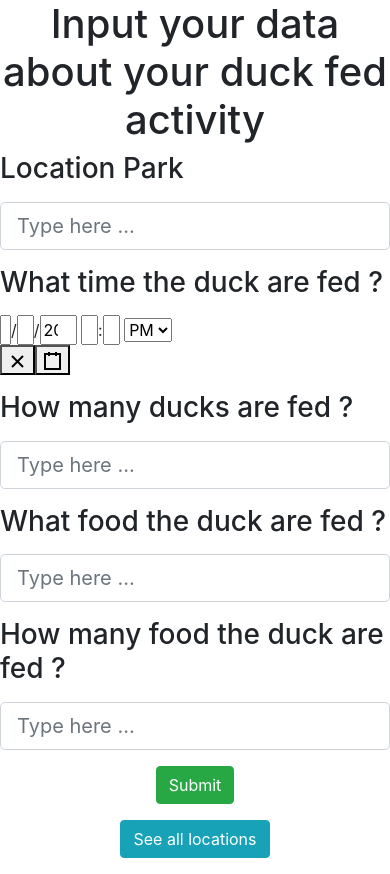
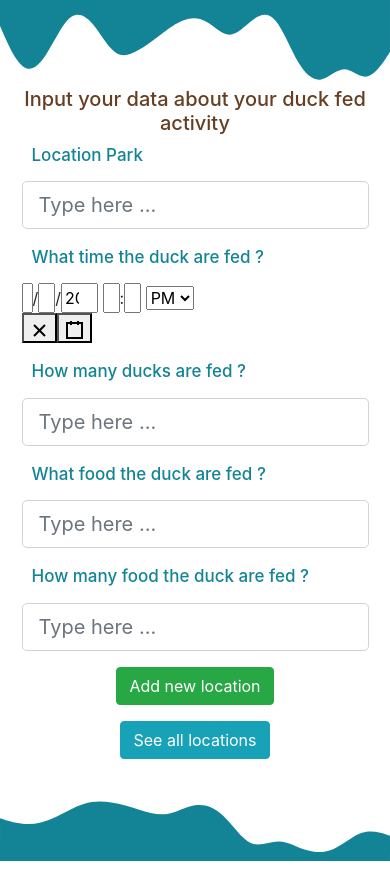
Before and after one commit to HaiOliver/selectionTest-React, a React (Create React App) app: page /infoDuckFed in a window 390 px wide. Built offline with nearby package versions, Linux system fonts and the light colour scheme.

Commit message:
finishing styling and preparing for deploy

```diff
--- a/public/index.html
+++ b/public/index.html
@@ -34,6 +34,9 @@
   </head>
   <body>
     <noscript>You need to enable JavaScript to run this app.</noscript>
+    <div>
+      <svg xmlns="http://www.w3.org/2000/svg" viewBox="0 0 1440 320"><path fill="#138496" fill-opacity="1" d="M0,96L14.1,128C28.2,160,56,224,85,245.3C112.9,267,141,245,169,202.7C197.6,160,226,96,254,69.3C282.4,43,311,53,339,85.3C367.1,117,395,171,424,192C451.8,213,480,203,508,186.7C536.5,171,565,149,593,128C621.2,107,649,85,678,74.7C705.9,64,734,64,762,80C790.6,96,819,128,847,128C875.3,128,904,96,932,74.7C960,53,988,43,1016,74.7C1044.7,107,1073,181,1101,229.3C1129.4,277,1158,299,1186,293.3C1214.1,288,1242,256,1271,256C1298.8,256,1327,288,1355,282.7C1383.5,277,1412,235,1426,213.3L1440,192L1440,0L1425.9,0C1411.8,0,1384,0,1355,0C1327.1,0,1299,0,1271,0C1242.4,0,1214,0,1186,0C1157.6,0,1129,0,1101,0C1072.9,0,1045,0,1016,0C988.2,0,960,0,932,0C903.5,0,875,0,847,0C818.8,0,791,0,762,0C734.1,0,706,0,678,0C649.4,0,621,0,593,0C564.7,0,536,0,508,0C480,0,452,0,424,0C395.3,0,367,0,339,0C310.6,0,282,0,254,0C225.9,0,198,0,169,0C141.2,0,113,0,85,0C56.5,0,28,0,14,0L0,0Z"></path></svg>
+    </div>
     <div id="root"></div>
     <!--
       This HTML file is a template.
@@ -45,5 +48,8 @@
       To begin the development, run `npm start` or `yarn start`.
       To create a production bundle, use `npm run build` or `yarn build`.
     -->
+    <div>
+      <svg xmlns="http://www.w3.org/2000/svg" viewBox="0 0 1440 320"><path fill="#138496" fill-opacity="1" d="M0,160L17.1,165.3C34.3,171,69,181,103,181.3C137.1,181,171,171,206,154.7C240,139,274,117,309,106.7C342.9,96,377,96,411,101.3C445.7,107,480,117,514,128C548.6,139,583,149,617,144C651.4,139,686,117,720,112C754.3,107,789,117,823,149.3C857.1,181,891,235,926,250.7C960,267,994,245,1029,245.3C1062.9,245,1097,267,1131,277.3C1165.7,288,1200,288,1234,272C1268.6,256,1303,224,1337,213.3C1371.4,203,1406,213,1423,218.7L1440,224L1440,320L1422.9,320C1405.7,320,1371,320,1337,320C1302.9,320,1269,320,1234,320C1200,320,1166,320,1131,320C1097.1,320,1063,320,1029,320C994.3,320,960,320,926,320C891.4,320,857,320,823,320C788.6,320,754,320,720,320C685.7,320,651,320,617,320C582.9,320,549,320,514,320C480,320,446,320,411,320C377.1,320,343,320,309,320C274.3,320,240,320,206,320C171.4,320,137,320,103,320C68.6,320,34,320,17,320L0,320Z"></path></svg>
+    </div>
   </body>
 </html>
--- a/src/App.js
+++ b/src/App.js
@@ -1,9 +1,10 @@
-import React,{Component,lazy, Suspense} from 'react';
+import React,{lazy, Suspense} from 'react';
 import './App.css';
 import 'bootstrap/dist/css/bootstrap.min.css';
 import { Switch, Route} from 'react-router-dom';
 import ErrorBoundary from './components/error-boundary/error-boundary';
 import Loading from './components/loading/loading';
+
 // !! Lazy loading => improve loading speed
 const ListParks = lazy(()=>import('./pages/list-all-parks-fed-duck/list-parks'))
 const FedDuck = lazy(()=>import('./pages/info-fed-duck-in-park/fed-duck'))
--- /dev/null
+++ b/src/components/form-input-for-duck-fed/inputForm.css
@@ -0,0 +1,74 @@
+.where{
+      font-weight: 500;
+      font-size: 40px;
+      color:#138496;
+}
+
+.time_fed{
+      font-weight: 500;
+      font-size: 40px;
+      color:#138496;
+
+}
+
+.numberDucksFed{
+      font-weight: 500;
+      font-size: 40px;
+      color:#138496;
+}
+
+.foodFedDuck{
+      font-weight: 500;
+      font-size: 40px;
+      color:#138496;
+
+}
+
+.howManyfood{
+      font-weight: 500;
+      font-size: 40px;
+      color:#138496;
+
+}
+
+@media only screen and (max-width: 600px) {
+
+            .where{
+            margin-left: 10px;
+            font-weight: 500;
+            font-size: 17px;
+            color:#138496;
+      }
+
+      .time_fed{
+            margin-left: 10px;
+            font-weight: 500;
+            font-size: 17px;
+            color:#138496;
+
+      }
+
+      .numberDucksFed{
+            margin-left: 10px;
+            font-weight: 500;
+            font-size: 17px;
+            color:#138496;
+      }
+
+      .foodFedDuck{
+            margin-left: 10px;
+            font-weight: 500;
+            font-size: 17px;
+            color:#138496;
+
+      }
+
+      .howManyfood{
+            margin-left: 10px;
+            font-weight: 500;
+            font-size: 17px;
+            color:#138496;
+
+      }
+
+}
--- a/src/components/form-input-for-duck-fed/inputForm.jsx
+++ b/src/components/form-input-for-duck-fed/inputForm.jsx
@@ -3,6 +3,8 @@ import axios from "axios";
 import Button from 'react-bootstrap/Button';
 import Form from 'react-bootstrap/Form';
 import DateTimePicker from 'react-datetime-picker';
+import { useHistory } from "react-router-dom";
+import './inputForm.css';
 export default function FormInput() {
 
       const [time_fed, onChangeTime] = useState(new Date());
@@ -31,9 +33,7 @@ export default function FormInput() {
       }
 
       const handleNumberFoods = (value) => {
-            if(isNaN(value)){
-                  alert("please input a number !!")
-            }
+
             setNumberFoods(value)
       }
 
@@ -61,15 +61,15 @@ export default function FormInput() {
             return (year + "-" + month + "-" + date + " " + hours + ":" + minutes + ":" + seconds)
 
       }
-
+      const history = useHistory();
       // ! Handle Submit
       const handleSubmit = (e) => {
             e.preventDefault()
+            // ! Check validation empty blank
             if(location === "" || foods === "" || numberDucks === "" || numberFoods === ""  ){
                   alert("There is empty field. Please enter data !!")
                   return
             }
-
 
             const data = {
 
@@ -79,8 +79,8 @@ export default function FormInput() {
                   time_fed: formatDate(time_fed),
                   food:foods
                     };
-            console.log("🚀 ~ file: inputForm.jsx ~ line 48 ~ handleSubmit ~ data", data.time_fed)
 
+            // ? do post request here
             axios.post("/addNewPark",data)
                   .then((response) => {
                               console.log("🚀 ~ file: inputForm.jsx ~ line 57 ~ .then ~ response", response)
@@ -91,7 +91,10 @@ export default function FormInput() {
                               alert('Sorry, park cannot be added. Network error.');
                                     })
 
-            // ? do post request here
+
+            // ! redirect to Homepage
+            let path = `/`;
+            history.push(path);
       }
 
 
@@ -100,7 +103,7 @@ export default function FormInput() {
             <Form onSubmit={handleSubmit}>
                   <Form.Group controlId="formBasicLocation">
                         <Form.Label className="text-left" style={{width: "100%"}}>
-                              <h3>
+                              <h3 className="where">
                                     Location Park
                               </h3>
 
@@ -118,7 +121,7 @@ export default function FormInput() {
 
                   <Form.Group controlId="formBasicTime">
                         <Form.Label className="text-left" style={{width: "100%"}}>
-                              <h3>
+                              <h3 className="time_fed">
                                     What time the duck are fed ?
                               </h3>
 
@@ -138,7 +141,7 @@ export default function FormInput() {
 
                   <Form.Group controlId="formBasicDucks">
                         <Form.Label className="text-left" style={{width: "100%"}}>
-                              <h3>
+                              <h3 className="numberDucksFed">
                                     How many ducks are fed ?
                               </h3>
 
@@ -153,7 +156,7 @@ export default function FormInput() {
 
                   <Form.Group controlId="formBasicFoods">
                         <Form.Label className="text-left" style={{width: "100%"}}>
-                              <h3>
+                              <h3 className="foodFedDuck">
                                     What food the duck are fed ?
                               </h3>
 
@@ -168,7 +171,7 @@ export default function FormInput() {
 
                   <Form.Group controlId="formBasicNumberFoods">
                         <Form.Label className="text-left" style={{width: "100%"}}>
-                              <h3>
+                              <h3 className="howManyfood">
                                        How many food the duck are fed ?
                               </h3>
 
@@ -183,7 +186,7 @@ export default function FormInput() {
                   </Form.Group>
 
                   <Button variant="success" type="submit">
-                        Submit
+                        Add new location
                   </Button>
 
             </Form>
--- /dev/null
+++ b/src/components/park/park.css
@@ -0,0 +1,98 @@
+.location{
+      font-weight: 500;
+      font-size: 30px;
+      color:#138496;
+      text-transform: uppercase;
+
+}
+
+.food{
+      font-weight: 500;
+      font-size: 20px;
+      color:#138496;
+      width: 40px;
+      overflow: hidden;
+      overflow: hidden;
+       white-space:normal;
+}
+
+.numberFoods{
+      font-weight: 500;
+      font-size: 20px;
+      color:#138496;
+}
+
+.numberDucks{
+      font-weight: 500;
+      font-size: 20px;
+      color:#138496;
+
+}
+
+.date{
+      font-weight: 500;
+      font-size: 20px;
+      color:#138496;
+}
+
+
+.hour{
+      font-weight: 500;
+      font-size: 20px;
+      color:#138496;
+}
+
+.container-info{
+
+      text-align:left;
+      width:400px;
+      overflow-y:auto;
+
+      position:relative;
+      left:0;
+      height: 100px;
+
+}
+
+.title-location{
+      font-size: 18px;
+      width:400px;
+      overflow-y:auto;
+      text-align:center;
+      position:relative;
+      left:0;
+      height: 70px;
+}
+
+
+@media only screen and (max-width: 600px) {
+
+      .container-info{
+            text-align:left;
+            width:270px;
+            overflow-y:auto;
+            position:relative;
+            left:0;
+            height: 100px;
+
+      }
+
+      .title-location{
+            width:270px;
+            overflow-y:auto;
+            text-align:center;
+            position:relative;
+            left:0;
+            height: 70px;
+            font-size: 20px;
+      }
+
+      .location{
+      font-weight: 500;
+      font-size: 20px;
+      color:#138496;
+      text-transform: uppercase;
+
+}
+
+}
--- a/src/components/park/park.jsx
+++ b/src/components/park/park.jsx
@@ -1,11 +1,10 @@
 import React from 'react'
-// import Container from 'react-bootstrap/Container'
-// import Row from 'react-bootstrap/Row';
-// import Card from 'react-bootstrap/Card';
+
 import axios from "axios";
 import {
-      Card, Button, CardHeader, CardFooter, CardBody, CardText, CardTitle
+      Card, Button, CardHeader, CardFooter, CardBody, CardText, CardTitle, Container
 } from 'reactstrap';
+import "./park.css"
 
 function Park(props) {
 
@@ -21,31 +20,49 @@ function Park(props) {
                   .then(data => {
 
                         if (data.success)
-                              alert(`Location ${location} successfully deleted! Please refresh the page !`)
-                        else
-                              alert('Sorry,Network error.');
+                        {
+                              alert(`Location ${location} successfully deleted ! Page will automatically refresh !`)
+                              // ! redirect to Homepage
+                              window.location.reload();
+                        }
+                        else{
+                              alert('Sorry,Network error.');}
                   });
+
+
 
 
       }
 
 
       return (
+                        <Card  className="park" body outline color="info">
+                              <CardHeader>
+                                    <Container className="title-location">
+                                          <h4>
+                                          Location: <span className="location">{location}</span>
+                                          </h4>
+                                    </Container>
 
-                        <Card style={{ width: '21rem' }}>
-                              <CardHeader>Location: {location}</CardHeader>
+                                    </CardHeader>
                                     <CardBody>
 
                                           <CardTitle  className="d-flex align-items-start flex-column">
-                                                <h5>Number of ducks are fed: {numberDucks} </h5>
-                                                <h5>What kind of food: {food}</h5>
-                                                <h5>How many food: {numberFoods}</h5>
+                                                 <Container className="container-info">
+                                                <h5>Number of ducks are fed: <span className="numberDucks">{numberDucks}</span> </h5>
+
+                                                <h5 >What kind of food: <span className="food">{food}</span></h5>
+
+
+                                                <h5>How many food: <span className="numberFoods">{numberFoods}</span></h5>
+                                                </Container>
                                           </CardTitle>
                                           <Button onClick = {handleDelete} >Delete</Button>
                                     </CardBody>
                               <CardFooter className="d-flex align-items-end flex-column">
-                                          <p>Date: {time.slice(0,10)}</p>
-                                          <p>Time: {time.slice(11,)}</p>
+                                          <p>Time created at: <span className="hour">{time.slice(11,)}</span></p>
+                                          <p>Date created on: <span className="date">{time.slice(0,10)}</span></p>
+
                               </CardFooter>
                         </Card>
 
--- a/src/index.css
+++ b/src/index.css
@@ -5,6 +5,7 @@ body {
     sans-serif;
   -webkit-font-smoothing: antialiased;
   -moz-osx-font-smoothing: grayscale;
+
 }
 
 code {
--- /dev/null
+++ b/src/pages/info-fed-duck-in-park/fed-duck.css
@@ -0,0 +1,16 @@
+.another-title{
+      font-weight: 500;
+      font-size: 60px;
+      color:#673E22;
+
+}
+
+
+@media only screen and (max-width: 600px) {
+  .another-title{
+      font-weight: 500;
+      font-size: 20px;
+      color:#673E22;
+
+      }
+}
--- a/src/pages/info-fed-duck-in-park/fed-duck.jsx
+++ b/src/pages/info-fed-duck-in-park/fed-duck.jsx
@@ -4,11 +4,12 @@ import Container from 'react-bootstrap/Container'
 import Row from 'react-bootstrap/Row';
 import {Link} from 'react-router-dom';
 import Button from 'react-bootstrap/Button';
+import './fed-duck.css';
 export default function fedDuck() {
       return (
             <Container >
                   <Row className="d-flex justify-content-center">
-                        <h1> Input your data about your duck fed activity </h1>
+                        <h1 className="another-title"> Input your data about your duck fed activity </h1>
                   </Row>
                   <Row className="d-flex justify-content-center">
                         <FormInput/>
--- /dev/null
+++ b/src/pages/list-all-parks-fed-duck/list-parks.css
@@ -0,0 +1,36 @@
+h1.big-header{
+      text-align: center;
+      font-family:Georgia, 'Times New Roman', Times, serif;
+      font-size: 70px;
+      font-weight: 600;
+      color:#BF537F;
+      margin-top: 40px;
+
+}
+
+.add-new-park{
+      color: white;
+      background-color: #BF537F;
+      width: 120px;
+      height:40px;
+      font-weight:400 ;
+      font-size: 15px;
+      border-radius: 10px;
+      text-align: center;
+}
+
+
+@media only screen and (max-width: 600px) {
+
+
+      h1.big-header{
+               text-align: center;
+      font-family:Georgia, 'Times New Roman', Times, serif;
+      font-size: 20px;
+      font-weight: 600;
+      color:#BF537F;
+      margin-top: 20px;
+}
+
+
+}
--- a/src/pages/list-all-parks-fed-duck/list-parks.jsx
+++ b/src/pages/list-all-parks-fed-duck/list-parks.jsx
@@ -4,21 +4,19 @@ import Row from 'react-bootstrap/Row';
 import Park from '../../components/park/park';
 import Col from 'react-bootstrap/Col';
 import axios from "axios";
-import Spinner from 'react-bootstrap/Spinner';
-import Button from 'react-bootstrap/Button';
 import {Link} from 'react-router-dom';
+import './list-parks.css';
+
 function ListParks() {
       const [ parks, setParks] = useState([]);
-
-      const [loading, setLoading] = useState(true)
-
       useEffect(() => {
+            console.log("useEffect render !!!!")
             const fetch_data_from_DB = async ()=>{
             let result = await axios.get('/allParks');
 
                   // ! set state for array Parks
                   setParks(result.data)
-                  setLoading(false)
+
             }
             fetch_data_from_DB();
       },[])
@@ -27,7 +25,6 @@ function ListParks() {
 
       console.log(parks);
       const renderParks = parks.map((eachPark,indx) =>
-
                         <Col key = {indx} className="p-3">
                                           <Park
                                                 location = {eachPark.location}
@@ -36,11 +33,8 @@ function ListParks() {
                                                 numberFoods = {eachPark.number_of_food}
                                                 food = {eachPark.food}
                                                 id = {eachPark.id}
-
                                           />
                         </Col>
-
-
       )
 
 
@@ -48,40 +42,27 @@ function ListParks() {
       return (
             <Container fluid >
                   <Row className="d-flex justify-content-center">
-                              <h1>
-                               All parks that fed ducks list below
+                              <h1 className = "big-header">
+                                    All locations for ducks-fed list below
                               </h1>
 
                   </Row>
                   <Row className="d-flex justify-content-center">
                         <Link to="/infoDuckFed" style={{textDecoration: "none"}}>
-                              <Button variant="info">Add new Park</Button>
+                              <button className="add-new-park">Add new data</button>
                         </Link>
                   </Row>
                   <Row>
 
-                        {loading
-                        ? (
-                              <Container>
-                                    <h3>Please wait .. !</h3>
-                                    <Spinner animation="grow" variant="primary" />
-                                    <Spinner animation="grow" variant="secondary" />
-                                    <Spinner animation="grow" variant="success" />
-                                    <Spinner animation="grow" variant="danger" />
-                                    <Spinner animation="grow" variant="warning" />
-                                    <Spinner animation="grow" variant="info" />
-                                    <Spinner animation="grow" variant="light" />
-                                    <Spinner animation="grow" variant="dark" />
-                              </Container>
 
-                        )
-                        : (
 
-                              <Container className = "d-flex flex-wrap align-items-lg-start align-content-center ">
-                                     {renderParks}
-                              </Container>
+                        <Container className = "d-flex flex-wrap align-items-lg-start align-content-center ">
+                                    {renderParks}
+                        </Container>
 
-                        )}
+
+
+                        {/* {renderParks} */}
                   </Row>
 
 
```
